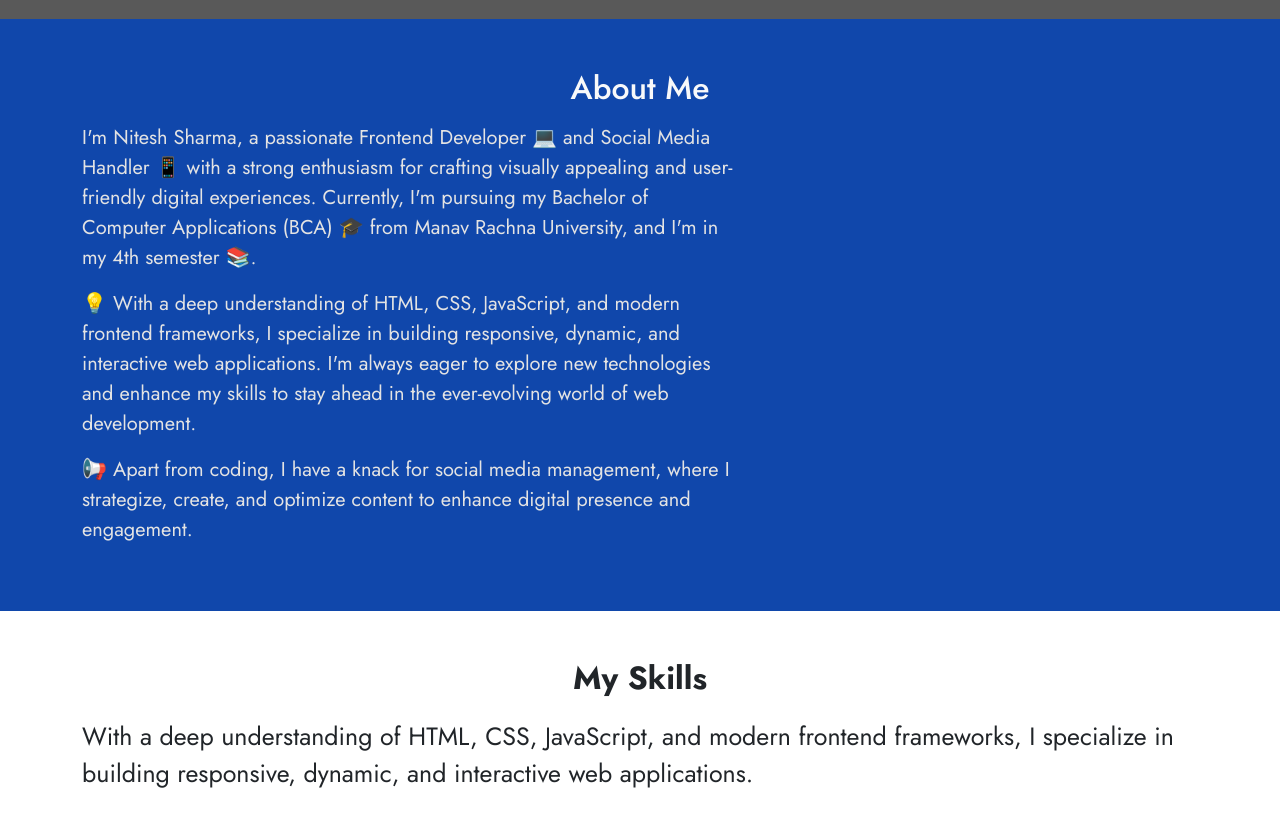
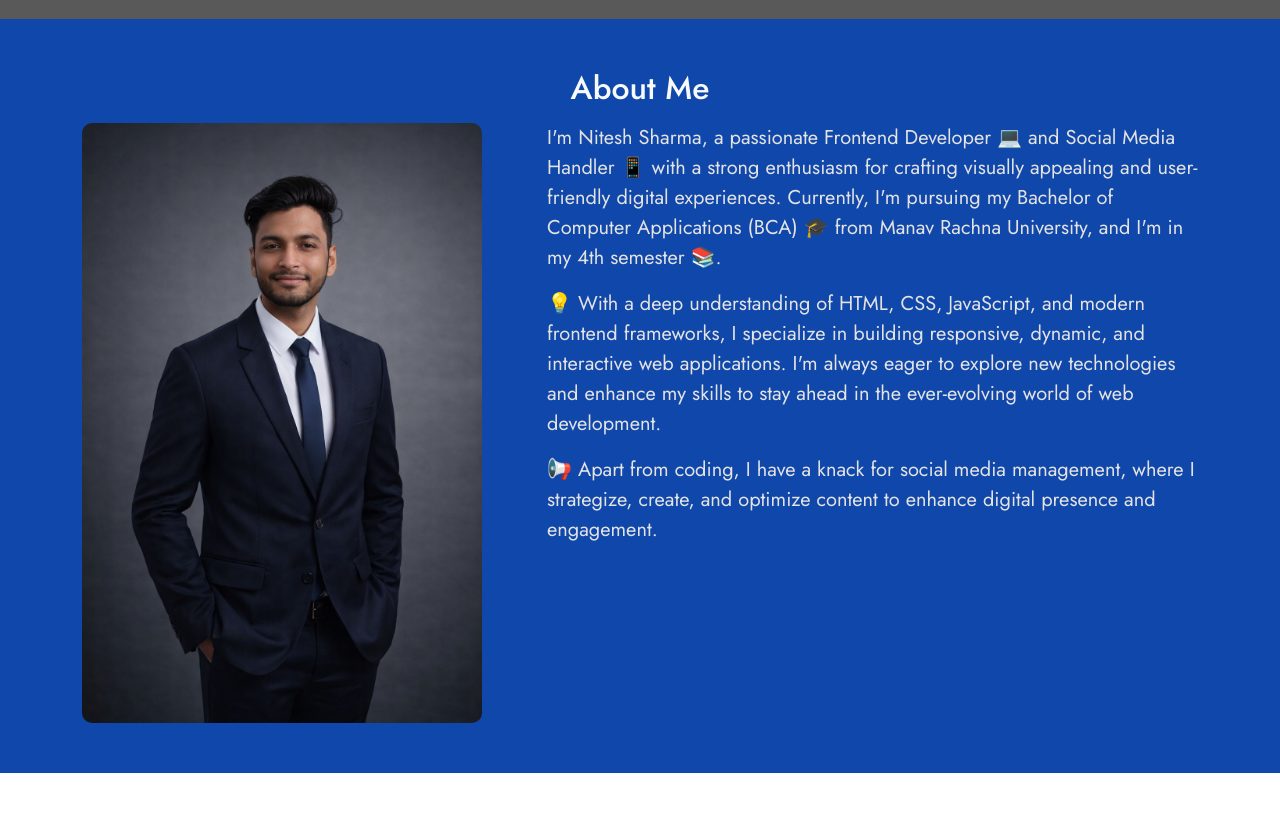
Before and after one commit to NITESHsharma345/nitesh-portfolio, a plain HTML site: page index.html in a window 1280 px wide. Shown: the part 730-1548 px from the top of the page. Drawn offline with nearby package versions, Linux system fonts and the light colour scheme; grey boxes are pictures that could not be loaded; a web font is replaced by a local one.

Commit message:
Update index.html with new personal image and content
The file index.html has been modified to include a new personal image in the About Us section and to update the content for clarity and relevance.

```diff
--- a/index.html
+++ b/index.html
@@ -73,9 +73,9 @@
       <h2 class="text-light">About Me</h2>
     </div>
     <div class="container d-flex justify-content-between about-content flex-column flex-lg-row">
-      <!-- <div class="about-image col-lg-3 col-md-12">
-        <img src="assets/about-image.jpeg" alt="About-us-image" class="img-fluid" loading="">
-      </div> -->
+      <div class="about-image col-lg-3 col-md-12">
+        <img src="assets/personal_image.png" alt="About-us-image" class="img-fluid" loading="">
+      </div>
 
       <div class="about-Us-content col-lg-7 col-md-12">
         <p> I'm Nitesh Sharma, a passionate Frontend Developer 💻 and Social Media Handler 📱 with a strong enthusiasm
```
